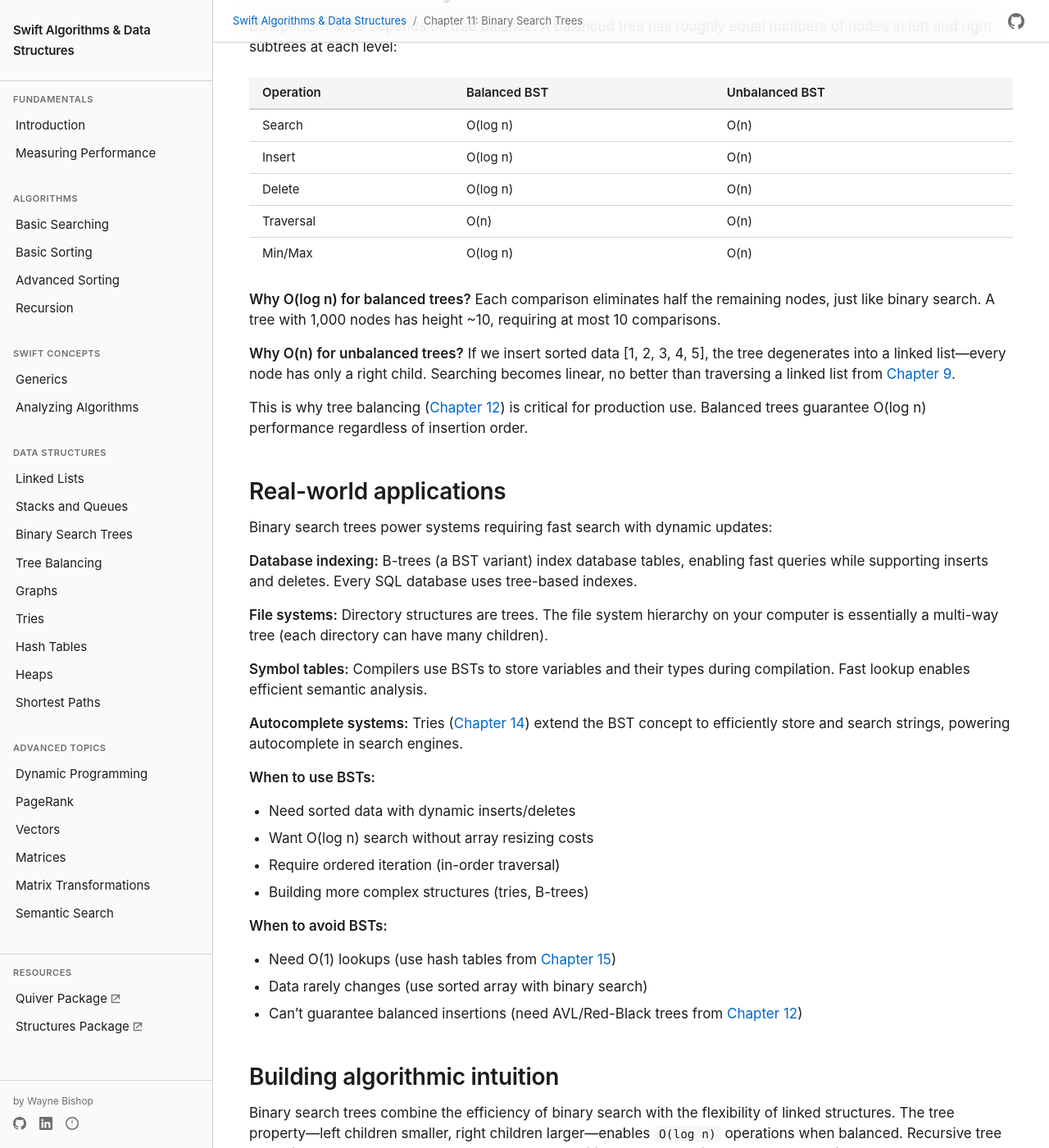
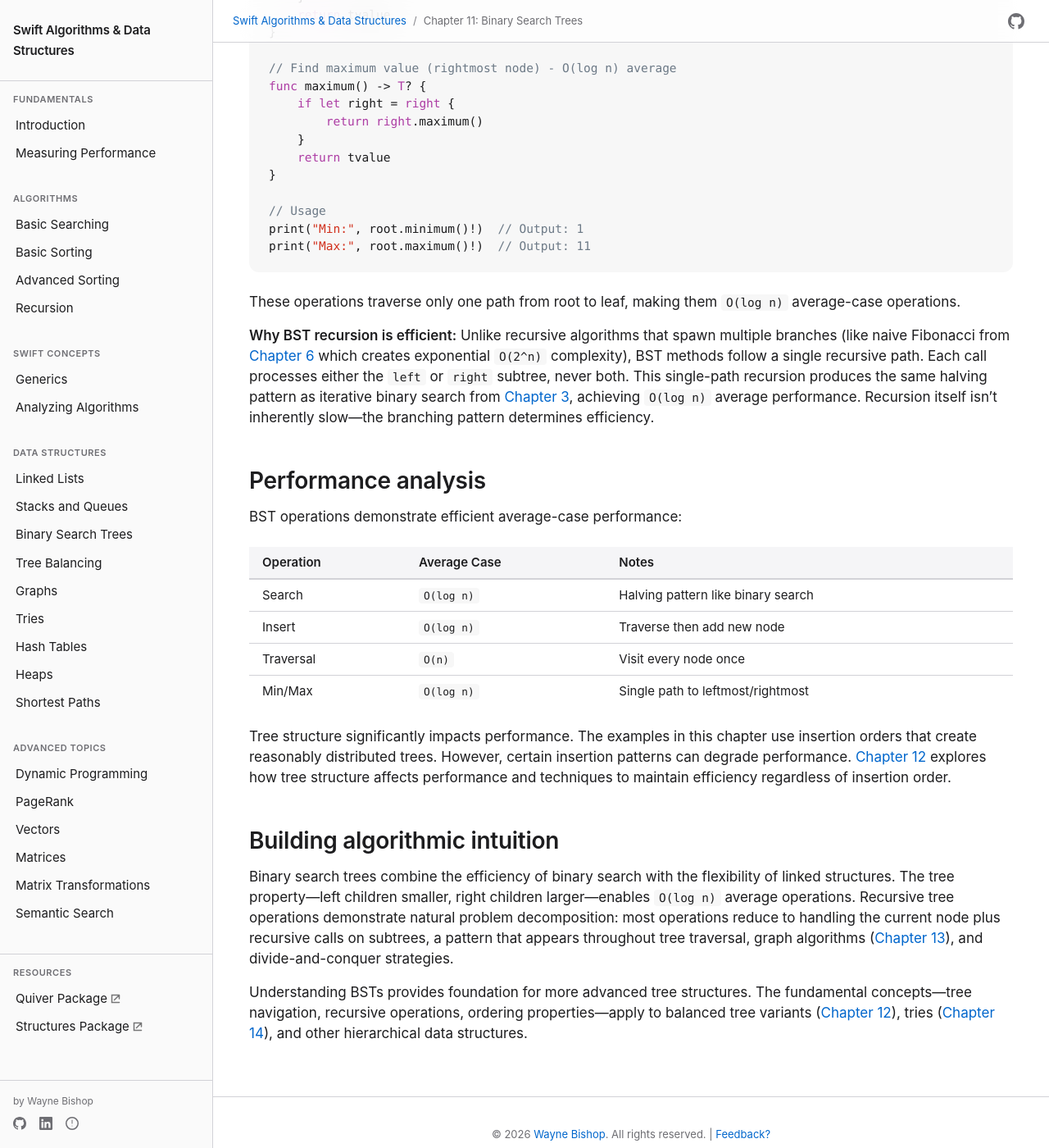
Before and after one commit to waynewbishop/swift-algorithms, a Jekyll site: the page built from 11-binary-search-trees.md, in a window 1280 px wide and 1400 px high, scrolled down 4925 px. Shown: the whole window at 82% size. Built offline with Jekyll 4.4.1, drawn with Linux system fonts in a browser that asks for light colours; some of the changed text lies outside the part shown.

Commit message:
refactor: general revisions..

````diff
--- a/11-binary-search-trees.md
+++ b/11-binary-search-trees.md
@@ -5,16 +5,15 @@
 ---
 # Binary Search Trees
 
-In [Chapter 10](10-stacks-and-queues.md), you built linear structures where elements connect in a single chain. Binary search trees (BST) extend this concept into hierarchical organization—each node can have up to two children, creating a tree structure. Like the recursive data structures from [Chapter 6](06-recursion.md), trees naturally enable recursive algorithms. But unlike linear structures, BSTs maintain sorted order that enables `O(log n)` search performance (from [Chapter 8](08-performance-analysis.md)), making them dramatically faster than linked lists for searching.
+In the previous chapter we built linear structures where elements connect in a single chain. **Binary search trees** (BST) extend this concept into hierarchical organization—each node can have up to two children, creating a tree structure. Like the recursive data structures from [Chapter 6](06-recursion.md), trees naturally enable recursive algorithms. But unlike linear structures, BSTs maintain sorted order that enables `O(log n)` search performance (from [Chapter 8](08-performance-analysis.md)), making them dramatically faster than linked lists for searching.
 
 ## The BST structure
 
 Here's the binary search tree node structure. Using [generics](https://en.wikipedia.org/wiki/Generic_programming) from [Chapter 7](07-generics.md), it works with any comparable type:
 
 ```swift
-// Binary search tree node with left and right children
 public class BSNode<T: Comparable> {
-    var tvalue: T?  // 'tvalue' means 'typed value' (matches production)
+    var tvalue: T?  // typed value
     var left: BSNode<T>?
     var right: BSNode<T>?
 }
@@ -97,9 +96,15 @@
         if value == tvalue {
             return true
         } else if value < tvalue {
-            return left?.search(for: value) ?? false
+            if let left = left {
+                return left.search(for: value)
+            }
+            return false
         } else {
-            return right?.search(for: value) ?? false
+            if let right = right {
+                return right.search(for: value)
+            }
+            return false
         }
     }
     return false
@@ -113,11 +118,15 @@
 ```swift
 // In-order traversal produces sorted output - O(n)
 func traverseInOrder() {
-    left?.traverseInOrder()
+    if let left = left {
+        left.traverseInOrder()
+    }
     if let tvalue = tvalue {
         print("value: \(tvalue)")
     }
-    right?.traverseInOrder()
+    if let right = right {
+        right.traverseInOrder()
+    }
 }
 
 // Print values in sorted order
@@ -137,8 +146,12 @@
     if let tvalue = tvalue {
         print("value: \(tvalue)")
     }
-    left?.traversePreOrder()
-    right?.traversePreOrder()
+    if let left = left {
+        left.traversePreOrder()
+    }
+    if let right = right {
+        right.traversePreOrder()
+    }
 }
 
 // Print values in pre-order
@@ -155,8 +168,12 @@
 ```swift
 // Post-order traversal visits root last - O(n)
 func traversePostOrder() {
-    left?.traversePostOrder()
-    right?.traversePostOrder()
+    if let left = left {
+        left.traversePostOrder()
+    }
+    if let right = right {
+        right.traversePostOrder()
+    }
     if let tvalue = tvalue {
         print("value: \(tvalue)")
     }
@@ -176,14 +193,18 @@
 ```swift
 // Find minimum value (leftmost node) - O(log n) average
 func minimum() -> T? {
-    if left == nil { return tvalue }
-    return left?.minimum()
+    if let left = left {
+        return left.minimum()
+    }
+    return tvalue
 }
 
 // Find maximum value (rightmost node) - O(log n) average
 func maximum() -> T? {
-    if right == nil { return tvalue }
-    return right?.maximum()
+    if let right = right {
+        return right.maximum()
+    }
+    return tvalue
 }
 
 // Usage
@@ -191,51 +212,25 @@
 print("Max:", root.maximum()!)  // Output: 11
 ```
 
-These operations traverse only one path from root to leaf, making them O(log n) for balanced trees.
+These operations traverse only one path from root to leaf, making them `O(log n)` average-case operations.
+
+**Why BST recursion is efficient:** Unlike recursive algorithms that spawn multiple branches (like naive Fibonacci from [Chapter 6](06-recursion.md) which creates exponential `O(2^n)` complexity), BST methods follow a single recursive path. Each call processes either the `left` or `right` subtree, never both. This single-path recursion produces the same halving pattern as iterative binary search from [Chapter 3](03-basic-searching.md), achieving `O(log n)` average performance. Recursion itself isn't inherently slow—the branching pattern determines efficiency.
 
 ## Performance analysis
 
-BST performance depends on tree balance. A balanced tree has roughly equal numbers of nodes in left and right subtrees at each level:
+BST operations demonstrate efficient average-case performance:
 
-| Operation | Balanced BST | Unbalanced BST |
-|-----------|--------------|----------------|
-| Search | O(log n) | O(n) |
-| Insert | O(log n) | O(n) |
-| Delete | O(log n) | O(n) |
-| Traversal | O(n) | O(n) |
-| Min/Max | O(log n) | O(n) |
+| Operation | Average Case | Notes |
+|-----------|--------------|-------|
+| Search | `O(log n)` | Halving pattern like binary search |
+| Insert | `O(log n)` | Traverse then add new node |
+| Traversal | `O(n)` | Visit every node once |
+| Min/Max | `O(log n)` | Single path to leftmost/rightmost |
 
-**Why O(log n) for balanced trees?** Each comparison eliminates half the remaining nodes, just like binary search. A tree with 1,000 nodes has height ~10, requiring at most 10 comparisons.
-
-**Why O(n) for unbalanced trees?** If we insert sorted data [1, 2, 3, 4, 5], the tree degenerates into a linked list—every node has only a right child. Searching becomes linear, no better than traversing a linked list from [Chapter 9](09-linked-lists.md).
-
-This is why tree balancing ([Chapter 12](12-tree-balancing.md)) is critical for production use. Balanced trees guarantee O(log n) performance regardless of insertion order.
-
-## Real-world applications
-
-Binary search trees power systems requiring fast search with dynamic updates:
-
-**Database indexing:** B-trees (a BST variant) index database tables, enabling fast queries while supporting inserts and deletes. Every SQL database uses tree-based indexes.
-
-**File systems:** Directory structures are trees. The file system hierarchy on your computer is essentially a multi-way tree (each directory can have many children).
-
-**Symbol tables:** Compilers use BSTs to store variables and their types during compilation. Fast lookup enables efficient semantic analysis.
-
-**Autocomplete systems:** Tries ([Chapter 14](14-tries.md)) extend the BST concept to efficiently store and search strings, powering autocomplete in search engines.
-
-**When to use BSTs:**
-- Need sorted data with dynamic inserts/deletes
-- Want O(log n) search without array resizing costs
-- Require ordered iteration (in-order traversal)
-- Building more complex structures (tries, B-trees)
-
-**When to avoid BSTs:**
-- Need O(1) lookups (use hash tables from [Chapter 15](15-hash-tables.md))
-- Data rarely changes (use sorted array with binary search)
-- Can't guarantee balanced insertions (need AVL/Red-Black trees from [Chapter 12](12-tree-balancing.md))
+Tree structure significantly impacts performance. The examples in this chapter use insertion orders that create reasonably distributed trees. However, certain insertion patterns can degrade performance. [Chapter 12](12-tree-balancing.md) explores how tree structure affects performance and techniques to maintain efficiency regardless of insertion order.
 
 ## Building algorithmic intuition
 
-Binary search trees combine the efficiency of binary search with the flexibility of linked structures. The tree property—left children smaller, right children larger—enables `O(log n)` operations when balanced. Recursive tree operations demonstrate natural problem decomposition: most operations reduce to handling the current node plus recursive calls on subtrees, a pattern that appears throughout tree traversal, graph algorithms, and divide-and-conquer strategies.
+Binary search trees combine the efficiency of binary search with the flexibility of linked structures. The tree property—left children smaller, right children larger—enables `O(log n)` average operations. Recursive tree operations demonstrate natural problem decomposition: most operations reduce to handling the current node plus recursive calls on subtrees, a pattern that appears throughout tree traversal, graph algorithms ([Chapter 13](13-graphs.md)), and divide-and-conquer strategies.
 
-Understanding BSTs reveals the importance of balance. Unbalanced trees degrade to linked lists, destroying logarithmic guarantees. This motivates balanced tree variants ([Chapter 12](12-tree-balancing.md)) that maintain `O(log n)` operations regardless of insertion order. The fundamental BST concepts learned here—tree navigation, recursive operations, ordering properties—apply to all tree-based structures.
+Understanding BSTs provides foundation for more advanced tree structures. The fundamental concepts—tree navigation, recursive operations, ordering properties—apply to balanced tree variants ([Chapter 12](12-tree-balancing.md)), tries ([Chapter 14](14-tries.md)), and other hierarchical data structures.
````
